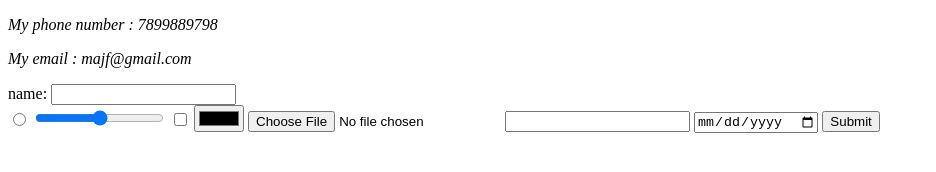
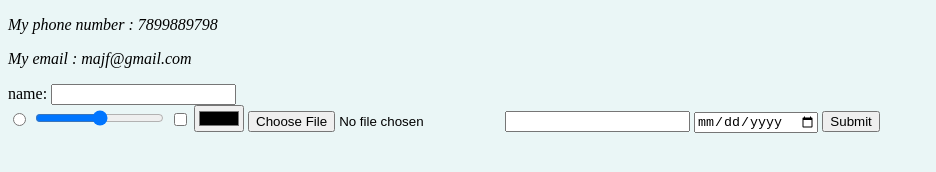
Before and after one commit to Burhaan103/Tijaabo, a plain HTML site: page Contact me.html in a window 1280 px wide. Shown: the whole page, without its empty margins (0-936 px from the left). Drawn offline with Linux system fonts and the light colour scheme.

Commit message:
Update Contact me.html

```diff
--- a/Contact me.html
+++ b/Contact me.html
@@ -2,7 +2,8 @@
 <html lang="en" dir="ltr">
   <head>
     <meta charset="utf-8">
-    <title></title>
+    <title>Contact Burhan Cabdinur ilkadahab</title>
+    <link rel="stylesheet" href="style.css">
   </head>
   <body>
     <address>
```
